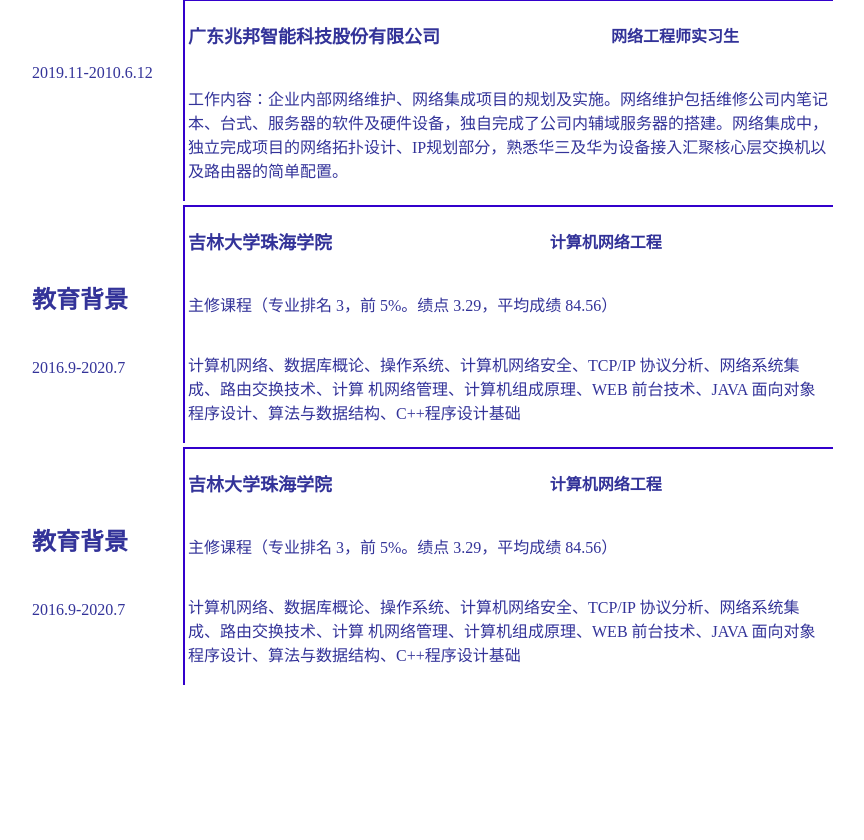
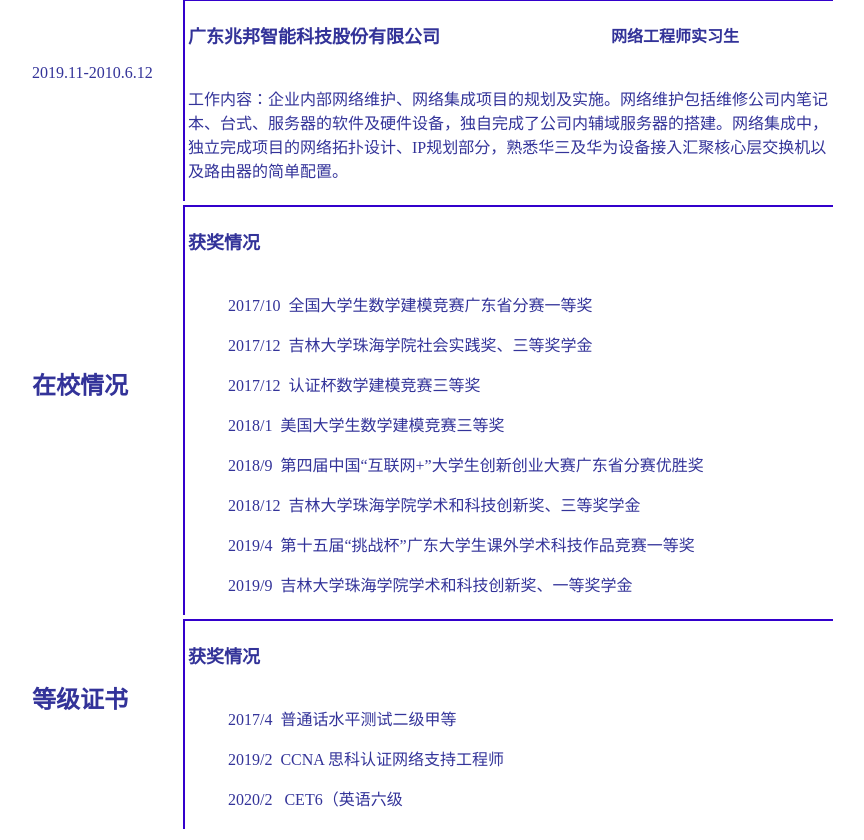
Before and after one commit to Vicki7777777/test-.github.io, a plain HTML site: page resum.html in a window 1280 px wide. Shown: the part 1030-1870 px from the top of the page, without its empty margins (209-1073 px from the left). Before the commit the page ends 1726 px from the top, so only its background shows below. Drawn offline with Linux system fonts and the light colour scheme.

Commit message:
modify
modify

```diff
--- a/resum.html
+++ b/resum.html
@@ -232,10 +232,10 @@
     <td>
 	<table width="145" border="0" align="left" class="left">
   <tr>
-    <td><p style="font-size:24px;font-weight:bold;">教育背景</p></td>
+    <td><p style="font-size:24px;font-weight:bold;">在校情况</p></td>
   </tr>
   <tr>
-    <td><p>2016.9-2020.7</p></td>
+    <td><p>&nbsp;</p></td>
   </tr>
 </table>
 
@@ -243,16 +243,26 @@
     <td>
 	<table class="right" >
   <tr>
-    <td><p style="font-size:18px;font-weight:bold;">吉林大学珠海学院</p></td>
-    <td colspan="2"  style="font-size:18px;font-weight:bold;"><p>计算机网络工程</p></td>
+    <td colspan="3"><p style="font-size:18px;font-weight:bold;">获奖情况</p></td>
+
 
   </tr>
   <tr>
-    <td colspan="3"><p>主修课程（专业排名 3，前 5%。绩点 3.29，平均成绩 84.56）</p></td>
+    <td colspan="3" rowspan="2">
+	<ul>
+	<li style="list-style-type:none"><p>2017/10&nbsp;&nbsp;全国大学生数学建模竞赛广东省分赛一等奖</p></li>
+	<li style="list-style-type:none"><p>2017/12&nbsp;&nbsp;吉林大学珠海学院社会实践奖、三等奖学金</p></li>
+	<li style="list-style-type:none"><p>2017/12&nbsp;&nbsp;认证杯数学建模竞赛三等奖</p></li>
+	<li style="list-style-type:none"><p>2018/1&nbsp;&nbsp;美国大学生数学建模竞赛三等奖</p></li>
+	<li style="list-style-type:none"><p>2018/9&nbsp;&nbsp;第四届中国“互联网+”大学生创新创业大赛广东省分赛优胜奖</p></li>
+	<li style="list-style-type:none"><p>2018/12&nbsp;&nbsp;吉林大学珠海学院学术和科技创新奖、三等奖学金</p></li>
+	<li style="list-style-type:none"><p>2019/4&nbsp;&nbsp;第十五届“挑战杯”广东大学生课外学术科技作品竞赛一等奖</p></li>
+	<li style="list-style-type:none"><p>2019/9&nbsp;&nbsp;吉林大学珠海学院学术和科技创新奖、一等奖学金</p></li>
+	</ul>
+
+	</td>
   </tr>
-  <tr>
-    <td colspan="3"><p>计算机网络、数据库概论、操作系统、计算机网络安全、TCP/IP 协议分析、网络系统集成、路由交换技术、计算 机网络管理、计算机组成原理、WEB 前台技术、JAVA 面向对象程序设计、算法与数据结构、C++程序设计基础</p></td>
-  </tr>
+
 </table>
 
 
@@ -261,14 +271,14 @@
 
 
 
-  <tr >
+   <tr >
     <td>
 	<table width="145" border="0" align="left" class="left">
   <tr>
-    <td><p style="font-size:24px;font-weight:bold;">教育背景</p></td>
+    <td><p style="font-size:24px;font-weight:bold;">等级证书</p></td>
   </tr>
   <tr>
-    <td><p>2016.9-2020.7</p></td>
+    <td><p>&nbsp;</p></td>
   </tr>
 </table>
 
@@ -276,16 +286,21 @@
     <td>
 	<table class="right" >
   <tr>
-    <td><p style="font-size:18px;font-weight:bold;">吉林大学珠海学院</p></td>
-    <td colspan="2"  style="font-size:18px;font-weight:bold;"><p>计算机网络工程</p></td>
+    <td colspan="3"><p style="font-size:18px;font-weight:bold;">获奖情况</p></td>
+
 
   </tr>
   <tr>
-    <td colspan="3"><p>主修课程（专业排名 3，前 5%。绩点 3.29，平均成绩 84.56）</p></td>
+    <td colspan="3" rowspan="2">
+	<ul>
+	<li style="list-style-type:none"><p>2017/4&nbsp;&nbsp;普通话水平测试二级甲等</p></li>
+	<li style="list-style-type:none"><p>2019/2&nbsp;&nbsp;CCNA 思科认证网络支持工程师</p></li>
+	<li style="list-style-type:none"><p>2020/2&nbsp;&nbsp; CET6（英语六级</p></li>
+	</ul>
+
+	</td>
   </tr>
-  <tr>
-    <td colspan="3"><p>计算机网络、数据库概论、操作系统、计算机网络安全、TCP/IP 协议分析、网络系统集成、路由交换技术、计算 机网络管理、计算机组成原理、WEB 前台技术、JAVA 面向对象程序设计、算法与数据结构、C++程序设计基础</p></td>
-  </tr>
+
 </table>
 
 
@@ -299,7 +314,6 @@
 
 
 <div>
-<img src="1.png" style="position:absolute; z-index:100; left: 300px; top: 118px; width: 15px; height: 15px;"></div>
 </body>
 
 
```
